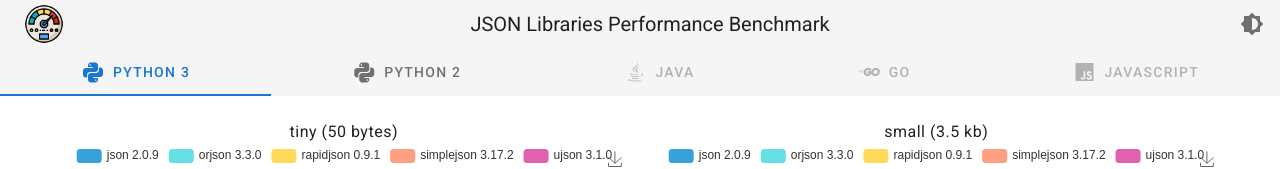
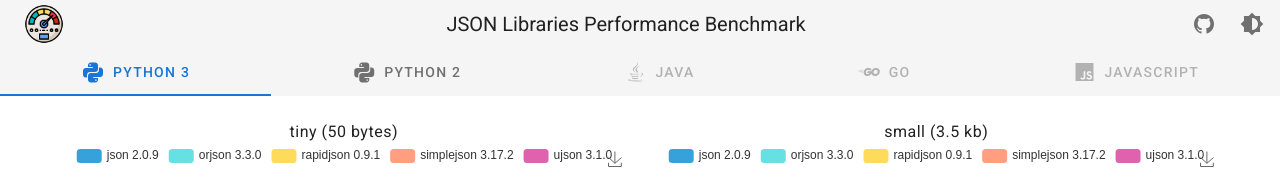
Before and after one commit to ronlut/jsonperf, a Vue app in the folder frontend/: page / in a window 1280 px wide. Shown: the top 169 px of the page. Built offline with nearby package versions, Linux system fonts and the light colour scheme.

Commit message:
add link to github

```diff
--- a/frontend/src/components/TopBar.vue
+++ b/frontend/src/components/TopBar.vue
@@ -13,6 +13,9 @@
       >JSON Libraries Performance Benchmark
     </v-toolbar-title>
     <v-spacer></v-spacer>
+    <v-btn icon href="https://github.com/ronlut/jsonperf" target="_blank">
+      <v-icon>mdi-github</v-icon>
+    </v-btn>
     <v-btn icon @click="toggleDark">
       <v-icon>mdi-brightness-6</v-icon>
     </v-btn>
```
